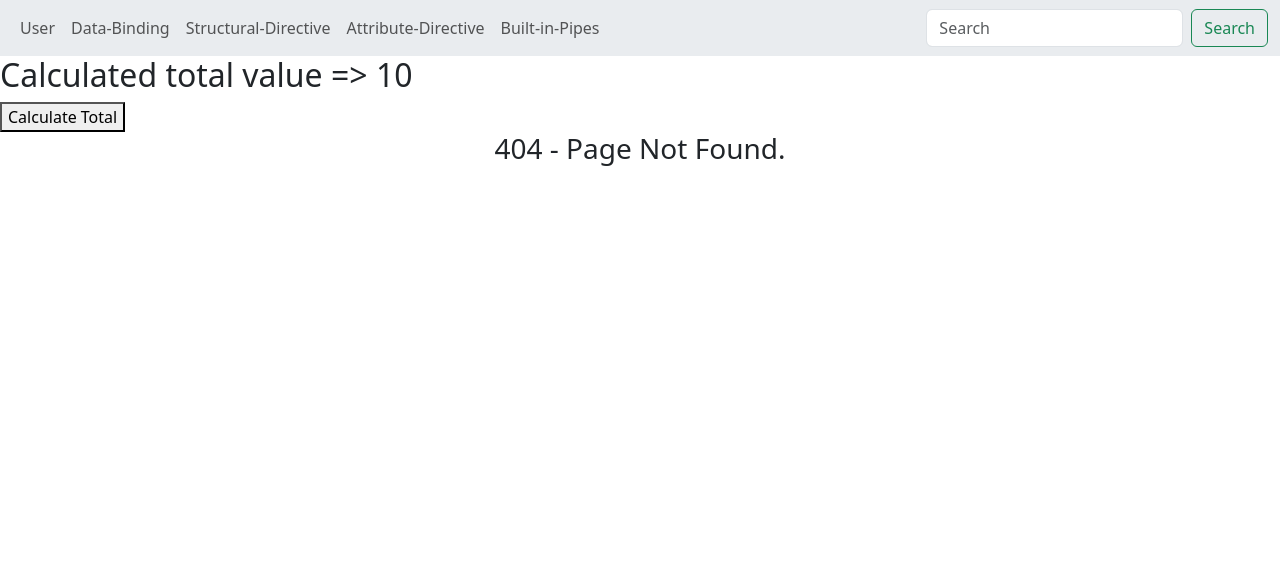
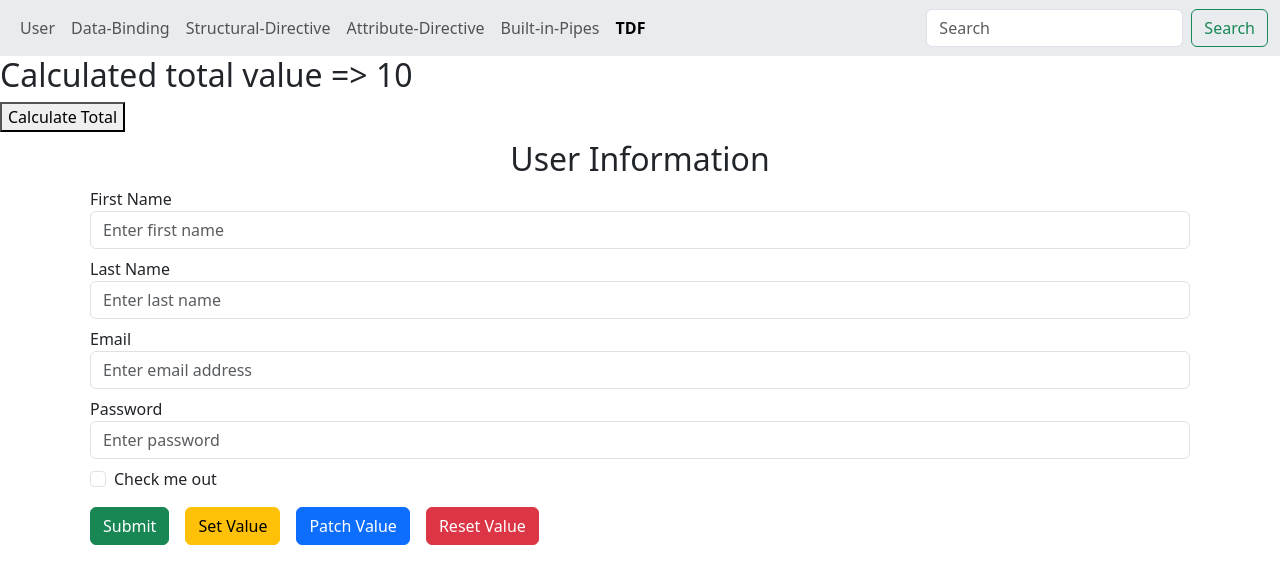
Before and after one commit to Chabsy123/angular-v19-tutorial-02, an Angular app: page /tdf in a window 1280 px wide. Before the commit this address had no page. Shown: the top 584 px of the page. Built offline with nearby package versions, Linux system fonts and the light colour scheme.

Commit message:
Understand Template Driven Forms

```diff
--- a/src/app/app.component.html
+++ b/src/app/app.component.html
@@ -81,6 +81,14 @@
             >Built-in-Pipes</a
           >
         </li>
+        <li class="nav-item">
+          <a
+            class="nav-link"
+            routerLinkActive="active"
+            [routerLink]="['tdf']"
+            >TDF</a
+          >
+        </li>
       </ul>
 
       <!-- Search form (right-aligned) -->
--- a/src/app/app.routes.ts
+++ b/src/app/app.routes.ts
@@ -5,6 +5,7 @@
 import { AttributeDirectivesComponent } from './attribute-directives/attribute-directives.component';
 import { PageNotFoundComponent } from './page-not-found/page-not-found.component';
 import { BuiltInPipesComponent } from './built-in-pipes/built-in-pipes.component';
+import { TemplateDrivenFormComponent } from './template-driven-form/template-driven-form.component';
 
 export const routes: Routes = [
     // {path : '', component : UserComponent},
@@ -19,5 +20,6 @@
     {path : 'structural-directive', component : StructuralDirectivesNgifVsIfComponent},
     {path : 'attribute-directive', component : AttributeDirectivesComponent},
     {path : 'built-in-pipes', component : BuiltInPipesComponent},
+    {path : 'tdf', component : TemplateDrivenFormComponent},
     {path : '**', component : PageNotFoundComponent},
 ];
--- /dev/null
+++ b/src/app/template-driven-form/template-driven-form.component.html
@@ -0,0 +1,39 @@
+<div class="container">
+    <form #userForm="ngForm" (ngSubmit)="onSubmit(userForm)">
+         <!-- <pre>valid : {{userForm.valid}}</pre>
+        <pre>Value : {{userForm.value | json}}</pre>
+        <pre>valid : {{userForm.valid}}</pre>
+        <pre>invalid : {{userForm.invalid}}</pre>
+        <pre>touched : {{userForm.touched}}</pre>
+        <pre>untouched : {{userForm.untouched}}</pre>
+        <pre>submitted : {{userForm.submitted}}</pre> -->
+
+        <h2 class="text-center m-2">User Information</h2>
+        <!-- {{firstName}} -->
+        <div class="form-group m-2">
+            <label>First Name</label>
+            <input type="text" class="form-control" placeholder="Enter first name" name="firstName" [(ngModel)]="userObject.firstName" >
+        </div>
+        <!-- {{lastName}} -->
+        <div class="form-group m-2">
+            <label>Last Name</label>
+            <input type="text" class="form-control" placeholder="Enter last name" name="lastName" [(ngModel)]="userObject.lastName">
+        </div>
+        <div class="form-group m-2">
+            <label>Email</label>
+            <input type="email" class="form-control" placeholder="Enter email address"  name="email" [(ngModel)]="userObject.email">
+        </div>
+        <div class="form-group m-2">
+            <label>Password</label>
+            <input type="password" class="form-control" placeholder="Enter password" name="pass" [(ngModel)]="userObject.pass">
+        </div>
+        <div class="form-check m-2">
+            <input type="checkbox" class="form-check-input" name="isCheck" [(ngModel)]="userObject.lastName">
+            <label>Check me out</label>
+        </div>
+        <button class="btn btn-success m-2">Submit</button>
+         <button class="btn btn-warning m-2" (click)="setValues(userForm)">Set Value</button>
+         <button class="btn btn-primary m-2" (click)="patchValues(userForm)">Patch Value</button>
+         <button class="btn btn-danger m-2" (click)="resetValues(userForm)">Reset Value</button>
+    </form>
+</div>
--- /dev/null
+++ b/src/app/template-driven-form/template-driven-form.component.ts
@@ -0,0 +1,58 @@
+import { JsonPipe } from '@angular/common';
+import { Component, OnInit } from '@angular/core';
+import { FormsModule, NgForm } from '@angular/forms';
+import { User } from '../../user';
+
+@Component({
+  selector: 'app-template-driven-form',
+  imports: [FormsModule, JsonPipe],
+  templateUrl: './template-driven-form.component.html',
+  styleUrl: './template-driven-form.component.scss'
+})
+export class TemplateDrivenFormComponent implements OnInit {
+  // firstName: string = '';
+  // lastName: string = '';
+  userObject : User = {};
+
+  onSubmit(userForm:NgForm) {
+    // console.log(userForm);
+    console.log(userForm.value);
+  }
+
+  ngOnInit(): void {
+    // this.userObject = {
+    //   firstName: 'John',
+    //   lastName: 'Doe',
+    //   email: 'john@example.com',
+    //   pass: '123456',
+    //   isCheck: true
+    // };
+  }
+
+  setValues(userForm:NgForm) {
+    let obj = {
+      firstName: 'John',
+      lastName: 'Doe',
+      email: 'john@example.com',
+      pass: '123456',
+      isCheck: true
+    }
+    userForm.setValue(obj);
+  }
+
+  patchValues(userForm:NgForm) {
+    let obj = {
+      firstName: 'John',
+      lastName: 'Doe',
+      email: 'john@example.com',
+      // pass: '123456',
+      // isCheck: true
+    }
+    userForm.control.patchValue(obj);
+  }
+
+  resetValues(userForm:NgForm) {
+    // userForm.reset();
+    userForm.resetForm();
+  }
+}
--- /dev/null
+++ b/src/user.ts
@@ -0,0 +1,7 @@
+export interface User {
+     firstName? : string;
+    lastName? : string;
+    email? : string;
+    pass? : any;
+    isCheck? : boolean;
+}
```
Also changed, not shown: src/app/template-driven-form/template-driven-form.component.scss (added), 1 other file (tests, documents, lock files or other folders).
